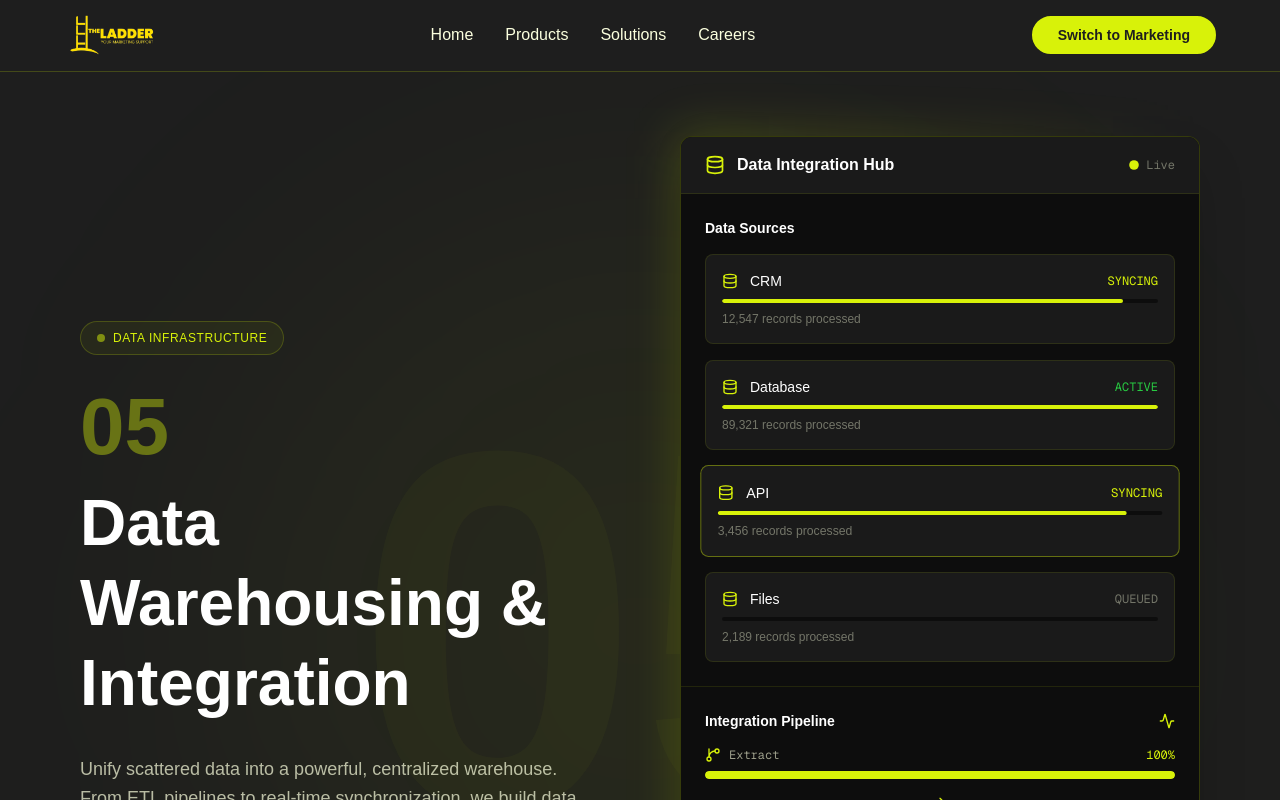
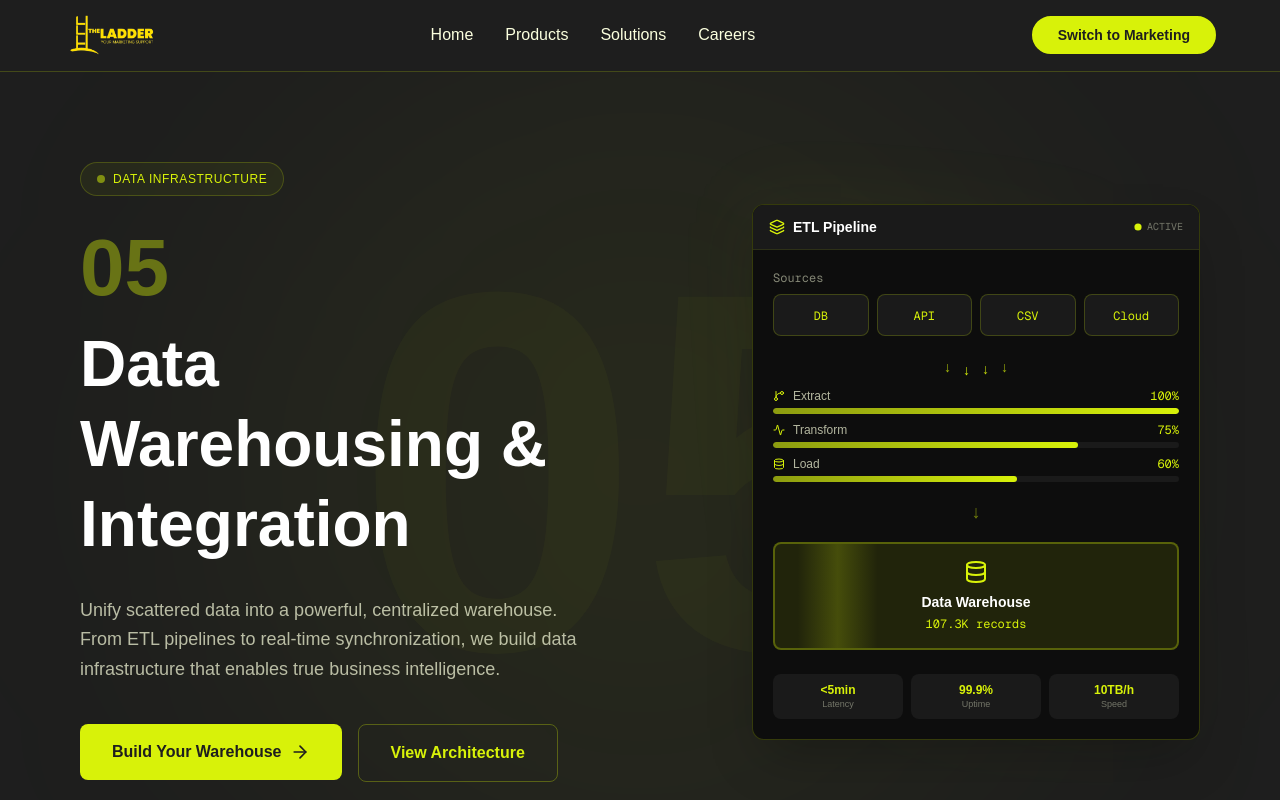
Before and after one commit to umar7shaikh/The-Ladder-Web, a Next.js app: page /technical/services/data-warehousing in a window 1280 px wide. Shown: the top 800 px of the page. Built offline with nearby package versions, Linux system fonts and the light colour scheme.

Commit message:
improved hero visual of the data warehousing and the marketing service

```diff
--- a/components/technical/servicedetails/data-warehousing/Hero.tsx
+++ b/components/technical/servicedetails/data-warehousing/Hero.tsx
@@ -2,7 +2,7 @@
 
 import { motion, useScroll, useTransform } from 'framer-motion';
 import Link from 'next/link';
-import { ArrowRight, Database, GitBranch, Activity } from 'lucide-react';
+import { ArrowRight, Database, GitBranch, Activity, Layers } from 'lucide-react';
 import { useRef, useState, useEffect } from 'react';
 import React from 'react';
 
@@ -130,7 +130,7 @@ export default function Hero({
             initial={{ opacity: 0, x: 50 }}
             animate={{ opacity: 1, x: 0 }}
             transition={{ duration: 0.8, delay: 0.3 }}
-            className="relative"
+            className="relative flex justify-center lg:justify-end"
           >
             <AnimatedDataFlow />
           </motion.div>
@@ -141,163 +141,149 @@ export default function Hero({
   );
 }
 
-// Animated Data Flow Component
+// Improved Animated Data Flow Component
 function AnimatedDataFlow() {
-  const [activeSource, setActiveSource] = useState(0);
-
-  const dataSources = [
-    { name: 'CRM', status: 'syncing', records: 12547 },
-    { name: 'Database', status: 'active', records: 89321 },
-    { name: 'API', status: 'syncing', records: 3456 },
-    { name: 'Files', status: 'queued', records: 2189 },
-  ];
-
-  useEffect(() => {
-    const interval = setInterval(() => {
-      setActiveSource((prev) => (prev + 1) % dataSources.length);
-    }, 2500);
-
-    return () => clearInterval(interval);
-  }, []);
-
   return (
-    <div className="relative">
-      {/* Data Flow Window */}
+    <div className="relative w-full max-w-md">
+      {/* Data Flow Window - Compact */}
       <div className="relative bg-[#0D0D0D] rounded-xl border border-[#D8F209]/20 overflow-hidden shadow-2xl">
 
         {/* Header */}
-        <div className="flex items-center justify-between px-6 py-4 bg-[#1A1A1A] border-b border-[#D8F209]/10">
-          <div className="flex items-center gap-3">
-            <Database className="w-5 h-5 text-[#D8F209]" />
-            <span className="text-white font-semibold">Data Integration Hub</span>
+        <div className="flex items-center justify-between px-4 py-3 bg-[#1A1A1A] border-b border-[#D8F209]/10">
+          <div className="flex items-center gap-2">
+            <Layers className="w-4 h-4 text-[#D8F209]" />
+            <span className="text-white font-semibold text-sm">ETL Pipeline</span>
           </div>
-          <div className="flex items-center gap-2">
+          <div className="flex items-center gap-1.5">
             <motion.div
               animate={{ scale: [1, 1.2, 1] }}
               transition={{ duration: 2, repeat: Infinity }}
-              className="w-2 h-2 rounded-full bg-[#D8F209]"
+              className="w-1.5 h-1.5 rounded-full bg-[#D8F209]"
             />
-            <span className="text-[#FBFFDE]/40 text-xs font-mono">Live</span>
+            <span className="text-[#FBFFDE]/40 text-[10px] font-mono">ACTIVE</span>
           </div>
         </div>
 
-        {/* Data Sources */}
-        <div className="p-6 space-y-4 border-b border-[#D8F209]/10">
-          <h3 className="text-white font-semibold text-sm mb-4">Data Sources</h3>
-          {dataSources.map((source, index) => (
+        {/* Compact Pipeline Visualization */}
+        <div className="p-5 space-y-4">
+
+          {/* Sources Row */}
+          <div className="space-y-2">
+            <div className="text-[#FBFFDE]/50 text-xs font-mono">Sources</div>
+            <div className="flex gap-2">
+              {['DB', 'API', 'CSV', 'Cloud'].map((source, i) => (
                 <motion.div
-              key={index}
-              animate={{
-                borderColor: activeSource === index ? 'rgba(216, 242, 9, 0.4)' : 'rgba(216, 242, 9, 0.1)',
-                scale: activeSource === index ? 1.02 : 1
-              }}
-              transition={{ duration: 0.3 }}
-              className="bg-[#1A1A1A] rounded-lg p-4 border border-[#D8F209]/10"
+                  key={i}
+                  initial={{ scale: 0, opacity: 0 }}
+                  animate={{ scale: 1, opacity: 1 }}
+                  transition={{ duration: 0.3, delay: 0.5 + i * 0.1 }}
+                  className="flex-1 bg-[#1A1A1A] border border-[#D8F209]/20 rounded-lg py-2 text-center"
                 >
-              <div className="flex items-center justify-between mb-2">
-                <div className="flex items-center gap-3">
-                  <Database className="w-4 h-4 text-[#D8F209]" />
-                  <span className="text-white text-sm font-medium">{source.name}</span>
+                  <span className="text-[#D8F209] text-xs font-mono">{source}</span>
+                </motion.div>
+              ))}
             </div>
-                <span className={`text-xs font-mono ${
-                  source.status === 'active' ? 'text-[#28CA42]' :
-                  source.status === 'syncing' ? 'text-[#D8F209]' :
-                  'text-[#FBFFDE]/40'
-                }`}>
-                  {source.status.toUpperCase()}
-                </span>
           </div>
 
-              {/* Progress bar */}
-              <div className="h-1 bg-[#0D0D0D] rounded-full overflow-hidden">
+          {/* Flowing arrows */}
+          <div className="flex justify-center gap-3">
+            {[0, 1, 2, 3].map((i) => (
               <motion.div
-                  animate={{
-                    width: source.status === 'active' ? '100%' :
-                           source.status === 'syncing' ? ['0%', '100%', '0%'] : '0%'
-                  }}
-                  transition={{
-                    duration: 2,
-                    repeat: source.status === 'syncing' ? Infinity : 0,
-                    ease: "linear"
-                  }}
-                  className="h-full bg-[#D8F209] rounded-full"
-                />
+                key={i}
+                animate={{ y: [0, 8, 0], opacity: [0.3, 1, 0.3] }}
+                transition={{ duration: 1.5, repeat: Infinity, delay: i * 0.2 }}
+                className="text-[#D8F209] text-sm"
+              >
+                ↓
+              </motion.div>
+            ))}
           </div>
 
-              <div className="mt-2 text-[#FBFFDE]/40 text-xs">
-                {source.records.toLocaleString()} records processed
+          {/* ETL Stages */}
+          <div className="space-y-2">
+            {[
+              { label: 'Extract', progress: 100, icon: GitBranch },
+              { label: 'Transform', progress: 75, icon: Activity },
+              { label: 'Load', progress: 60, icon: Database }
+            ].map((stage, i) => (
+              <motion.div
+                key={i}
+                initial={{ opacity: 0, x: -10 }}
+                animate={{ opacity: 1, x: 0 }}
+                transition={{ duration: 0.4, delay: 0.8 + i * 0.15 }}
+                className="space-y-1"
+              >
+                <div className="flex items-center justify-between">
+                  <div className="flex items-center gap-2">
+                    {React.createElement(stage.icon, { className: "w-3 h-3 text-[#D8F209]" })}
+                    <span className="text-[#FBFFDE]/70 text-xs">{stage.label}</span>
+                  </div>
+                  <span className="text-[#D8F209] text-xs font-mono">{stage.progress}%</span>
+                </div>
+                <div className="h-1.5 bg-[#1A1A1A] rounded-full overflow-hidden">
+                  <motion.div
+                    initial={{ width: 0 }}
+                    animate={{ width: `${stage.progress}%` }}
+                    transition={{ duration: 1, delay: 1 + i * 0.15 }}
+                    className="h-full bg-gradient-to-r from-[#D8F209]/60 to-[#D8F209] rounded-full"
+                  />
                 </div>
               </motion.div>
             ))}
           </div>
 
-        {/* Data Flow Visualization */}
-        <div className="p-6 min-h-[300px]">
-          <div className="flex items-center justify-between mb-4">
-            <h3 className="text-white font-semibold text-sm">Integration Pipeline</h3>
-            <Activity className="w-4 h-4 text-[#D8F209]" />
-          </div>
+          {/* Arrow down */}
+          <motion.div
+            animate={{ y: [0, 5, 0], opacity: [0.5, 1, 0.5] }}
+            transition={{ duration: 2, repeat: Infinity, delay: 1 }}
+            className="flex justify-center text-[#D8F209] text-lg"
+          >
+            ↓
+          </motion.div>
 
-          {/* Flow diagram */}
-          <div className="space-y-4">
+          {/* Warehouse Destination */}
+          <motion.div
+            initial={{ scale: 0.9, opacity: 0 }}
+            animate={{ scale: 1, opacity: 1 }}
+            transition={{ duration: 0.5, delay: 1.5 }}
+            className="bg-[#D8F209]/10 border-2 border-[#D8F209]/30 rounded-lg p-4 text-center relative overflow-hidden"
+          >
+            {/* Shimmer effect */}
+            <motion.div
+              animate={{ x: [-100, 300] }}
+              transition={{ duration: 3, repeat: Infinity, ease: "linear" }}
+              className="absolute inset-0 w-20 bg-gradient-to-r from-transparent via-[#D8F209]/20 to-transparent skew-x-12"
+            />
+
+            <Database className="w-6 h-6 text-[#D8F209] mx-auto mb-2" />
+            <div className="text-white text-sm font-bold">Data Warehouse</div>
+            <div className="text-[#D8F209] text-xs mt-1 font-mono">107.3K records</div>
+          </motion.div>
+
+          {/* Stats row */}
+          <div className="grid grid-cols-3 gap-2 pt-2">
             {[
-              { label: 'Extract', icon: GitBranch, progress: 100 },
-              { label: 'Transform', icon: Database, progress: 85 },
-              { label: 'Load', icon: Activity, progress: 70 },
-            ].map((stage, index) => (
+              { label: 'Latency', value: '<5min' },
+              { label: 'Uptime', value: '99.9%' },
+              { label: 'Speed', value: '10TB/h' }
+            ].map((stat, i) => (
               <motion.div
-                key={index}
-                initial={{ opacity: 0, x: -20 }}
-                animate={{ opacity: 1, x: 0 }}
-                transition={{ duration: 0.5, delay: 0.5 + index * 0.2 }}
-                className="space-y-2"
+                key={i}
+                initial={{ opacity: 0, y: 10 }}
+                animate={{ opacity: 1, y: 0 }}
+                transition={{ duration: 0.4, delay: 1.8 + i * 0.1 }}
+                className="bg-[#1A1A1A] rounded-lg p-2 text-center"
               >
-                <div className="flex items-center justify-between">
-                  <div className="flex items-center gap-2">
-                    {React.createElement(stage.icon, { className: "w-4 h-4 text-[#D8F209]" })}
-                    <span className="text-[#FBFFDE]/60 text-xs font-mono">{stage.label}</span>
-                  </div>
-                  <span className="text-[#D8F209] text-xs font-mono">{stage.progress}%</span>
-                </div>
-                <div className="h-2 bg-[#1E1E1E] rounded-full overflow-hidden">
-                  <motion.div
-                    initial={{ width: 0 }}
-                    animate={{ width: `${stage.progress}%` }}
-                    transition={{ duration: 1, delay: 0.7 + index * 0.2 }}
-                    className="h-full bg-[#D8F209] rounded-full"
-                  />
-                </div>
-
-                {/* Arrow to next */}
-                {index < 2 && (
-                  <motion.div
-                    animate={{ opacity: [0.3, 1, 0.3] }}
-                    transition={{ duration: 2, repeat: Infinity }}
-                    className="flex justify-center py-2"
-                  >
-                    <ArrowRight className="w-4 h-4 text-[#D8F209]" />
-                  </motion.div>
-                )}
+                <div className="text-[#D8F209] text-xs font-bold">{stat.value}</div>
+                <div className="text-[#FBFFDE]/40 text-[9px]">{stat.label}</div>
               </motion.div>
             ))}
           </div>
-
-          {/* Central warehouse */}
-          <motion.div
-            initial={{ scale: 0.8, opacity: 0 }}
-            animate={{ scale: 1, opacity: 1 }}
-            transition={{ duration: 0.8, delay: 1.2 }}
-            className="mt-8 bg-[#1A1A1A] rounded-lg p-4 border border-[#D8F209]/20 text-center"
-          >
-            <Database className="w-8 h-8 text-[#D8F209] mx-auto mb-2" />
-            <div className="text-white text-sm font-semibold">Data Warehouse</div>
-            <div className="text-[#FBFFDE]/40 text-xs mt-1">Ready for analytics</div>
-          </motion.div>
         </div>
       </div>
 
       {/* Glow Effect */}
-      <div className="absolute -inset-1 bg-gradient-to-r from-[#D8F209]/20 to-[#D8F209]/0 rounded-xl blur-xl -z-10" />
+      <div className="absolute -inset-2 bg-gradient-to-br from-[#D8F209]/10 via-transparent to-[#D8F209]/5 rounded-xl blur-2xl -z-10 opacity-50" />
     </div>
   );
 }
--- a/components/technical/servicedetails/marketing-support/Hero.tsx
+++ b/components/technical/servicedetails/marketing-support/Hero.tsx
@@ -129,7 +129,7 @@ export default function Hero({
             initial={{ opacity: 0, x: 50 }}
             animate={{ opacity: 1, x: 0 }}
             transition={{ duration: 0.8, delay: 0.3 }}
-            className="relative"
+            className="relative flex justify-center lg:justify-end"
           >
             <AnimatedGrowthChart />
           </motion.div>
@@ -140,7 +140,7 @@ export default function Hero({
   );
 }
 
-// Animated Growth Chart Component
+// Animated Growth Chart Component - SMALLER
 function AnimatedGrowthChart() {
   const [activeMetric, setActiveMetric] = useState(0);
 
@@ -162,28 +162,28 @@ function AnimatedGrowthChart() {
   }, []);
 
   return (
-    <div className="relative">
-      {/* Marketing Dashboard Window */}
+    <div className="relative w-full max-w-md">
+      {/* Marketing Dashboard Window - COMPACT */}
       <div className="relative bg-[#0D0D0D] rounded-xl border border-[#D8F209]/20 overflow-hidden shadow-2xl">
 
-        {/* Header */}
-        <div className="flex items-center justify-between px-6 py-4 bg-[#1A1A1A] border-b border-[#D8F209]/10">
-          <div className="flex items-center gap-3">
-            <TrendingUp className="w-5 h-5 text-[#D8F209]" />
-            <span className="text-white font-semibold">Marketing Performance</span>
+        {/* Header - Smaller */}
+        <div className="flex items-center justify-between px-4 py-3 bg-[#1A1A1A] border-b border-[#D8F209]/10">
+          <div className="flex items-center gap-2">
+            <TrendingUp className="w-4 h-4 text-[#D8F209]" />
+            <span className="text-white font-semibold text-sm">Performance</span>
           </div>
-          <div className="flex items-center gap-2">
+          <div className="flex items-center gap-1.5">
             <motion.div
               animate={{ scale: [1, 1.2, 1] }}
               transition={{ duration: 2, repeat: Infinity }}
-              className="w-2 h-2 rounded-full bg-[#D8F209]"
+              className="w-1.5 h-1.5 rounded-full bg-[#D8F209]"
             />
-            <span className="text-[#FBFFDE]/40 text-xs font-mono">Live</span>
+            <span className="text-[#FBFFDE]/40 text-[10px] font-mono">LIVE</span>
           </div>
         </div>
 
-        {/* Metrics Grid */}
-        <div className="p-6 grid grid-cols-2 gap-4 border-b border-[#D8F209]/10">
+        {/* Metrics Grid - Compact */}
+        <div className="p-4 grid grid-cols-2 gap-2 border-b border-[#D8F209]/10">
           {metrics.map((metric, index) => (
             <motion.div
               key={index}
@@ -192,72 +192,71 @@ function AnimatedGrowthChart() {
                 scale: activeMetric === index ? 1.02 : 1
               }}
               transition={{ duration: 0.3 }}
-              className="bg-[#1A1A1A] rounded-lg p-4 border border-[#D8F209]/10"
+              className="bg-[#1A1A1A] rounded-lg p-2.5 border border-[#D8F209]/10"
             >
-              <div className="flex items-center justify-between mb-2">
-                <span className="text-[#FBFFDE]/60 text-xs">{metric.label}</span>
-                <TrendingUp className="w-4 h-4 text-[#D8F209]" />
+              <div className="flex items-center justify-between mb-1">
+                <span className="text-[#FBFFDE]/60 text-[10px]">{metric.label}</span>
+                <TrendingUp className="w-3 h-3 text-[#D8F209]" />
               </div>
-              <div className="text-[#D8F209] text-xl font-bold">{metric.value}</div>
-              <div className="text-[#FBFFDE]/40 text-xs mt-1">vs last month</div>
+              <div className="text-[#D8F209] text-base font-bold">{metric.value}</div>
             </motion.div>
           ))}
         </div>
 
-        {/* Growth Chart Visualization */}
-        <div className="p-6 min-h-[300px]">
-          <div className="flex items-center justify-between mb-4">
-            <h3 className="text-white font-semibold text-sm">Growth Trend</h3>
-            <BarChart3 className="w-4 h-4 text-[#D8F209]" />
+        {/* Growth Chart Visualization - Smaller */}
+        <div className="p-4">
+          <div className="flex items-center justify-between mb-3">
+            <h3 className="text-white font-semibold text-xs">Growth Trend</h3>
+            <BarChart3 className="w-3 h-3 text-[#D8F209]" />
           </div>
 
-          {/* Chart */}
-          <div className="relative h-48 flex items-end justify-between gap-2">
+          {/* Chart - Reduced Height */}
+          <div className="relative h-32 flex items-end justify-between gap-1">
             {chartData.map((value, index) => (
               <motion.div
                 key={index}
                 initial={{ height: 0 }}
                 animate={{ height: `${(value / Math.max(...chartData)) * 100}%` }}
                 transition={{ duration: 0.8, delay: 0.5 + index * 0.05 }}
-                className="flex-1 bg-gradient-to-t from-[#D8F209] to-[#D8F209]/60 rounded-t min-h-[20px] relative group"
+                className="flex-1 bg-gradient-to-t from-[#D8F209] to-[#D8F209]/60 rounded-t min-h-[10px] relative group"
               >
-                <div className="absolute -top-6 left-1/2 -translate-x-1/2 text-[#FBFFDE]/40 text-xs opacity-0 group-hover:opacity-100 transition-opacity">
+                <div className="absolute -top-5 left-1/2 -translate-x-1/2 text-[#FBFFDE]/40 text-[9px] opacity-0 group-hover:opacity-100 transition-opacity whitespace-nowrap">
                   {value}%
                 </div>
               </motion.div>
             ))}
           </div>
 
-          {/* X-axis labels */}
-          <div className="flex justify-between mt-4 text-[#FBFFDE]/40 text-xs">
-            {['Jan', 'Feb', 'Mar', 'Apr', 'May', 'Jun', 'Jul', 'Aug', 'Sep', 'Oct', 'Nov', 'Dec'].map((month) => (
-              <span key={month}>{month}</span>
+          {/* X-axis labels - Smaller */}
+          <div className="flex justify-between mt-2 text-[#FBFFDE]/40 text-[9px]">
+            {['J', 'F', 'M', 'A', 'M', 'J', 'J', 'A', 'S', 'O', 'N', 'D'].map((month, i) => (
+              <span key={i}>{month}</span>
             ))}
           </div>
 
-          {/* Marketing channels */}
-          <div className="mt-8 space-y-3">
-            <h4 className="text-white font-semibold text-sm mb-3">Top Channels</h4>
+          {/* Marketing channels - Compact */}
+          <div className="mt-5 space-y-2">
+            <h4 className="text-white font-semibold text-xs mb-2">Top Channels</h4>
             {[
-              { name: 'Organic Search', value: 45, icon: Target },
-              { name: 'Social Media', value: 32, icon: Users },
-              { name: 'Email Campaigns', value: 23, icon: TrendingUp },
+              { name: 'Organic', value: 45, icon: Target },
+              { name: 'Social', value: 32, icon: Users },
+              { name: 'Email', value: 23, icon: TrendingUp },
             ].map((channel, index) => (
               <motion.div
                 key={index}
                 initial={{ opacity: 0, x: -20 }}
                 animate={{ opacity: 1, x: 0 }}
                 transition={{ duration: 0.5, delay: 1.2 + index * 0.1 }}
-                className="space-y-2"
+                className="space-y-1"
               >
                 <div className="flex items-center justify-between">
-                  <div className="flex items-center gap-2">
-                    <channel.icon className="w-4 h-4 text-[#D8F209]" />
-                    <span className="text-[#FBFFDE]/60 text-xs">{channel.name}</span>
+                  <div className="flex items-center gap-1.5">
+                    <channel.icon className="w-3 h-3 text-[#D8F209]" />
+                    <span className="text-[#FBFFDE]/60 text-[10px]">{channel.name}</span>
                   </div>
-                  <span className="text-[#D8F209] text-xs font-mono">{channel.value}%</span>
+                  <span className="text-[#D8F209] text-[10px] font-mono">{channel.value}%</span>
                 </div>
-                <div className="h-2 bg-[#1E1E1E] rounded-full overflow-hidden">
+                <div className="h-1.5 bg-[#1E1E1E] rounded-full overflow-hidden">
                   <motion.div
                     initial={{ width: 0 }}
                     animate={{ width: `${channel.value}%` }}
@@ -272,7 +271,7 @@ function AnimatedGrowthChart() {
       </div>
 
       {/* Glow Effect */}
-      <div className="absolute -inset-1 bg-gradient-to-r from-[#D8F209]/20 to-[#D8F209]/0 rounded-xl blur-xl -z-10" />
+      <div className="absolute -inset-2 bg-gradient-to-br from-[#D8F209]/10 via-transparent to-[#D8F209]/5 rounded-xl blur-2xl -z-10 opacity-50" />
     </div>
   );
 }
```
Lines whose indentation alone changed are shown as unchanged.
